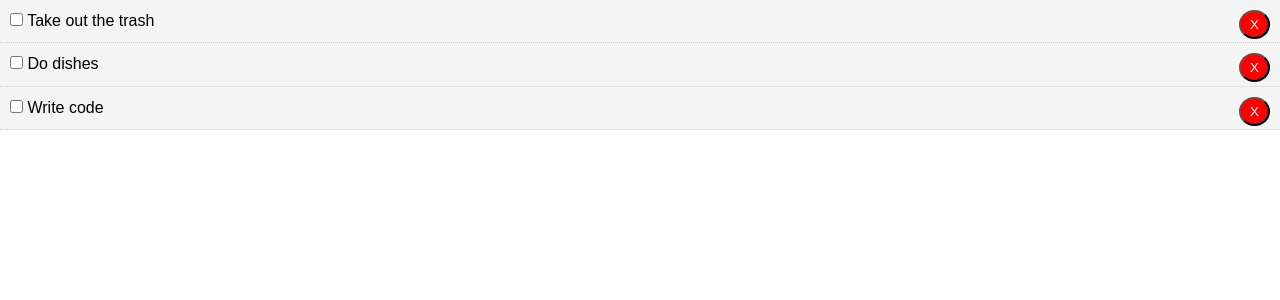
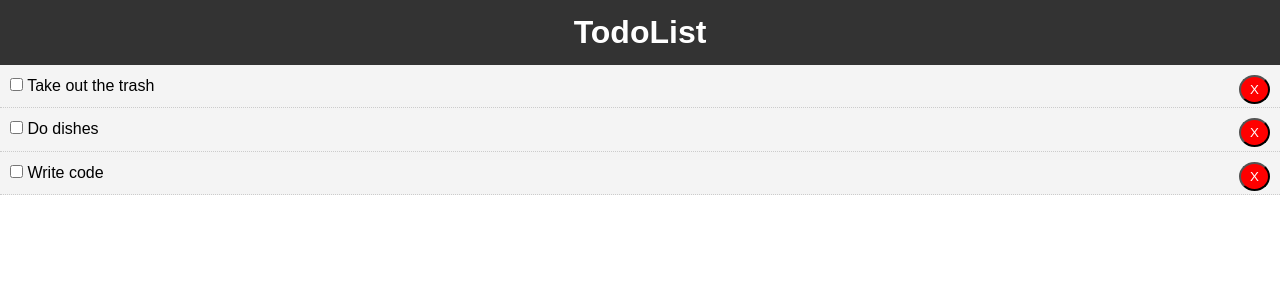
Before and after one commit to BranceA/react_crash_todo, a React (Create React App) app: page / in a window 1280 px wide. Shown: the top 300 px of the page. Built offline with nearby package versions, Linux system fonts and the light colour scheme.

Commit message:
added header

```diff
--- a/src/App.js
+++ b/src/App.js
@@ -1,6 +1,7 @@
 import { Component } from 'react';
 import './App.css';
 import Todos from './components/Todos'
+import Header from './components/layout/Header'
 
 class App extends Component {
   state = {
@@ -41,6 +42,7 @@
   render() {
     return (
       <div className="App">
+        <Header />
          <Todos todos={this.state.todos} markComplete={this.markComplete} delTodo={this.delTodo} />
       </div>
     );
--- /dev/null
+++ b/src/components/layout/Header.js
@@ -0,0 +1,16 @@
+import React from 'react'
+
+export default function Header() {
+    return (
+        <header style={headerStyle}>
+            <h1>TodoList</h1>
+        </header>
+    )
+}
+
+const headerStyle = {
+    background: '#333',
+    color: '#fff',
+    textAlign: 'center',
+    padding: '10px'
+}
```
